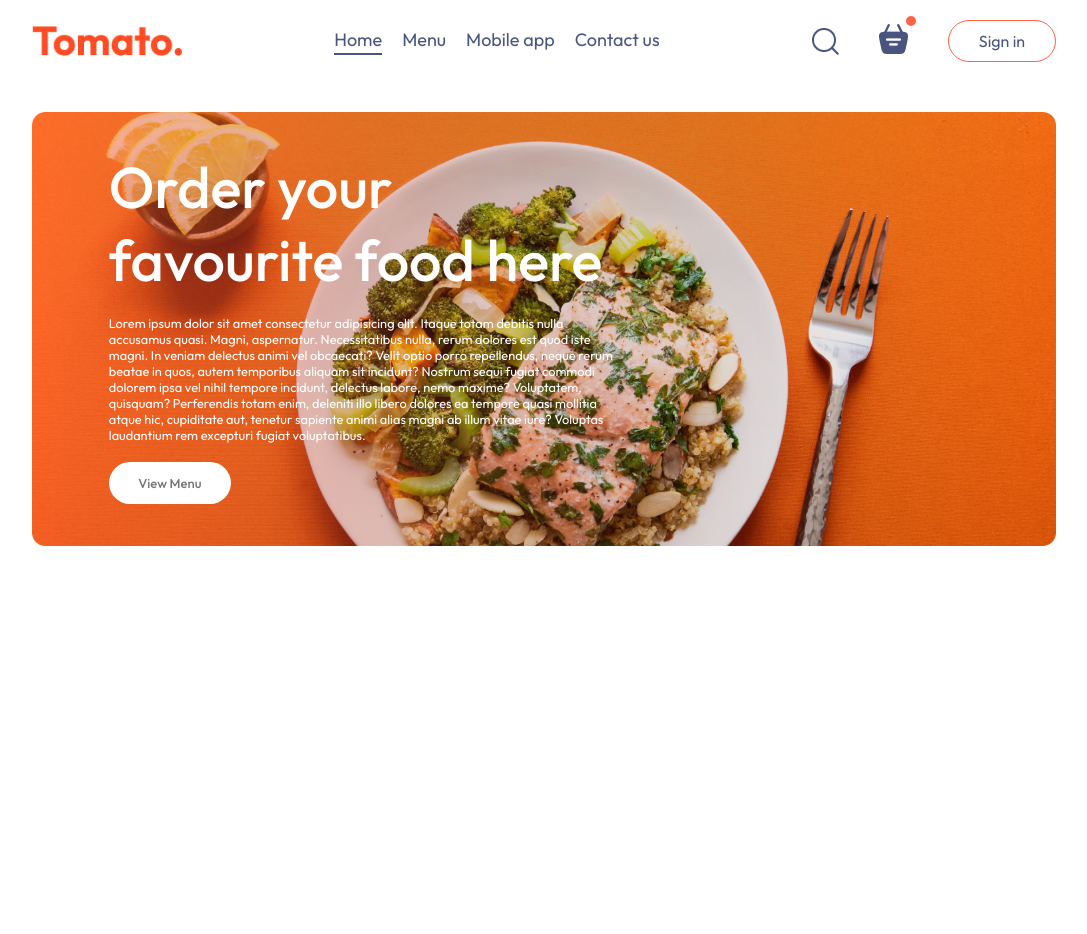
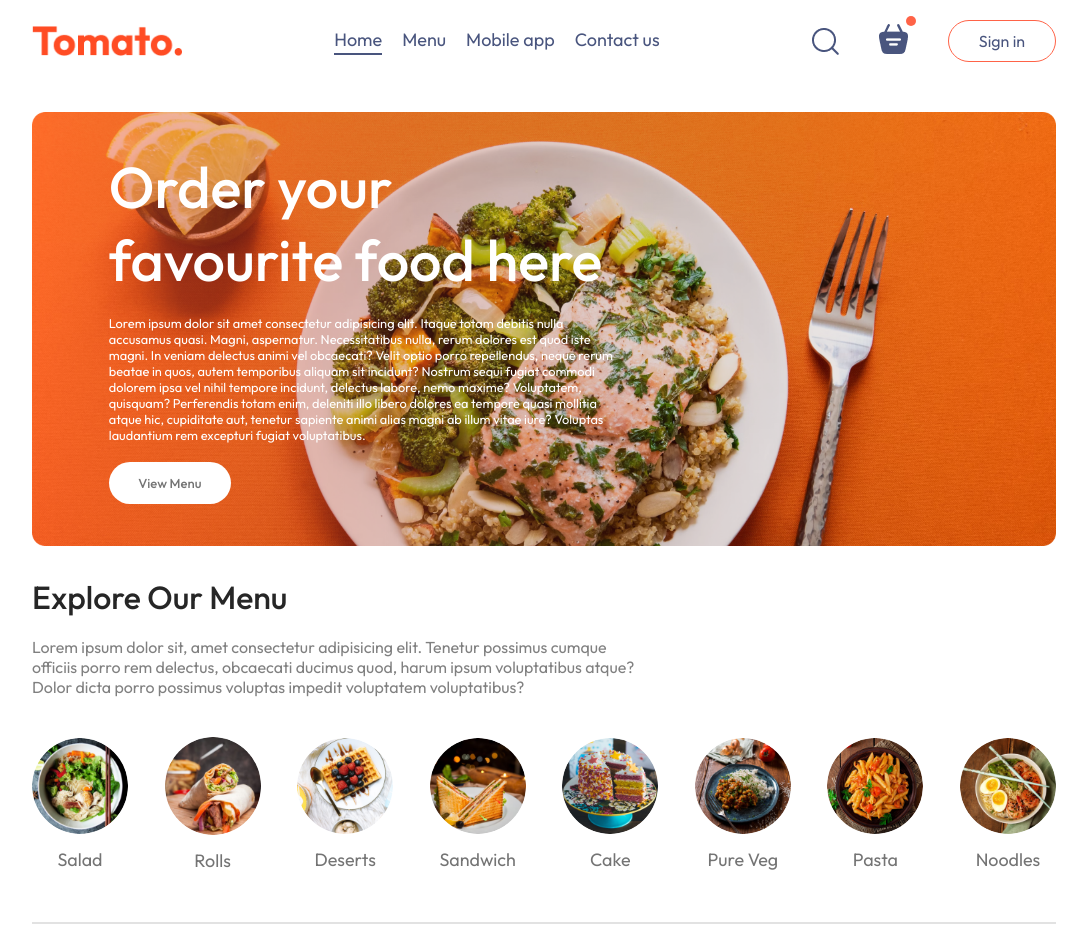
Before and after one commit to techbola/food_delivery_app, a React (Vite) app in the folder frontend/: page / in a window 1280 px wide. Shown: the whole page, without its empty margins (96-1183 px from the left). Before the commit the page ends 800 px from the top, so only its background shows below. Built offline with nearby package versions, Linux system fonts and the light colour scheme.

Commit message:
explore menu component design

```diff
--- /dev/null
+++ b/frontend/src/components/ExploreMenu/ExploreMenu.css
@@ -0,0 +1,51 @@
+.explore-menu {
+  display: flex;
+  flex-direction: column;
+  gap: 20px;
+}
+
+.explore-menu h1 {
+  color: #262626;
+  font-weight: 500;
+}
+
+.explore-menu-text {
+  max-width: 60%;
+  color: #808080;
+}
+
+.explore-menu-list {
+  display: flex;
+  justify-content: space-between;
+  align-items: center;
+  gap: 30px;
+  text-align: center;
+  margin: 20px 0;
+  overflow-x: scroll;
+}
+
+.explore-menu-list::-webkit-scrollbar {
+  display: none;
+}
+
+.explore-menu-list-item img {
+  width: 7.5vw;
+  min-width: 80px;
+  cursor: pointer;
+  border-radius: 50%;
+  transition: 0.2s;
+}
+
+.explore-menu-list-item p {
+  margin-top: 10px;
+  color: #747474;
+  font-size: max(1.4vw, 16px);
+  cursor: pointer;
+}
+
+.explore-menu hr {
+  margin: 10px 0px;
+  height: 2px;
+  background-color: #e2e2e2;
+  border: none;
+}
--- /dev/null
+++ b/frontend/src/components/ExploreMenu/ExploreMenu.jsx
@@ -0,0 +1,28 @@
+import React from "react";
+import "./ExploreMenu.css";
+import { menu_list } from "../../assets/assets";
+
+const ExploreMenu = () => {
+  return (
+    <div className="explore-menu" id="explore-menu">
+      <h1>Explore Our Menu</h1>
+      <p className="explore-menu-text">
+        Lorem ipsum dolor sit, amet consectetur adipisicing elit. Tenetur
+        possimus cumque officiis porro rem delectus, obcaecati ducimus quod,
+        harum ipsum voluptatibus atque? Dolor dicta porro possimus voluptas
+        impedit voluptatem voluptatibus?
+      </p>
+      <div className="explore-menu-list">
+        {menu_list.map((item, index) => (
+          <div className="explore-menu-list-item" key={index}>
+            <img src={item.menu_image} alt="" />
+            <p>{item.menu_name}</p>
+          </div>
+        ))}
+      </div>
+      <hr />
+    </div>
+  );
+};
+
+export default ExploreMenu;
--- a/frontend/src/pages/Home/Home.jsx
+++ b/frontend/src/pages/Home/Home.jsx
@@ -1,11 +1,13 @@
 import React from "react";
 import "./Home.css";
 import Header from "../../components/Header/Header";
+import ExploreMenu from "../../components/ExploreMenu/ExploreMenu";
 
 const Home = () => {
   return (
     <div>
       <Header />
+      <ExploreMenu />
     </div>
   );
 };
```
